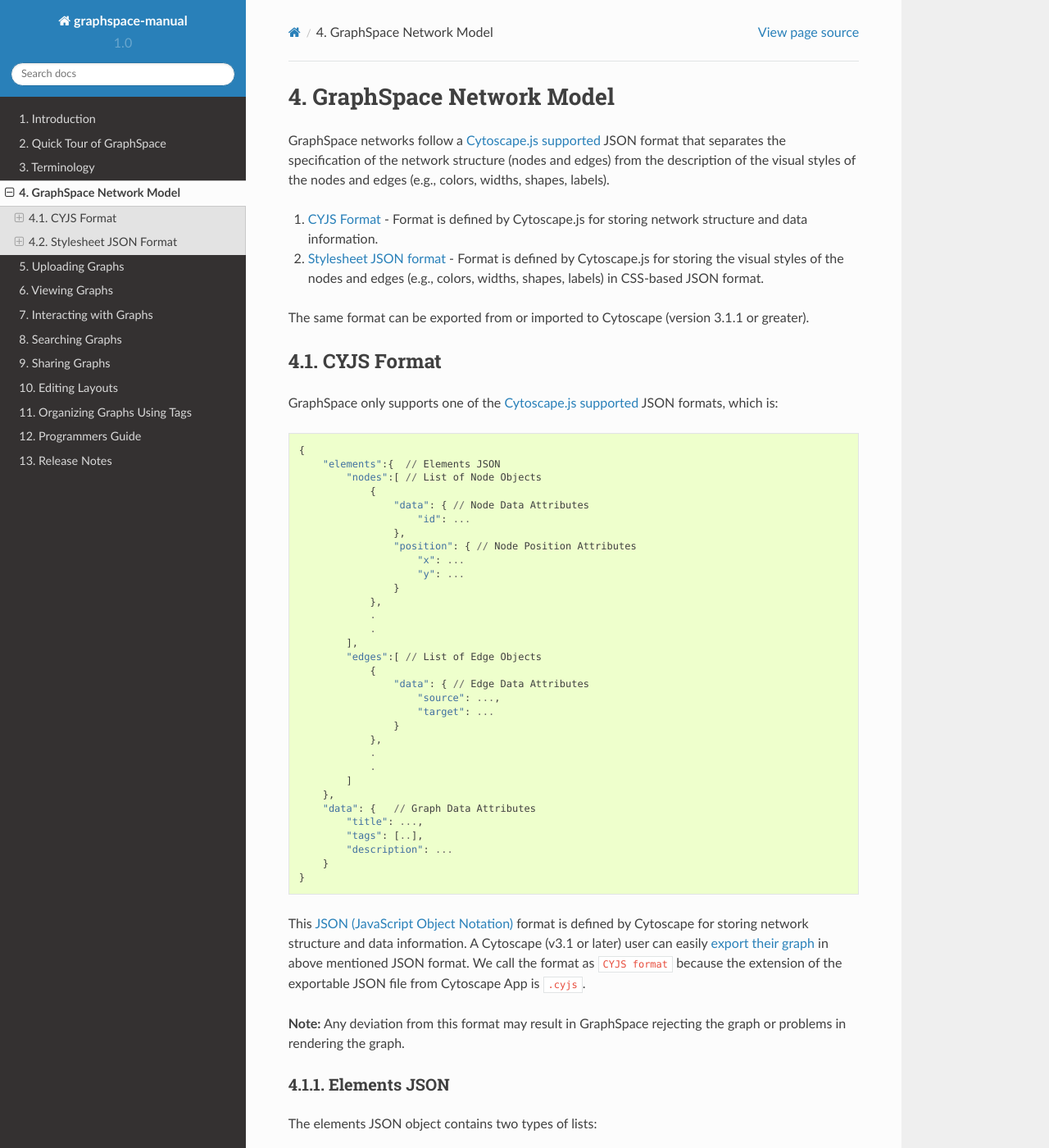
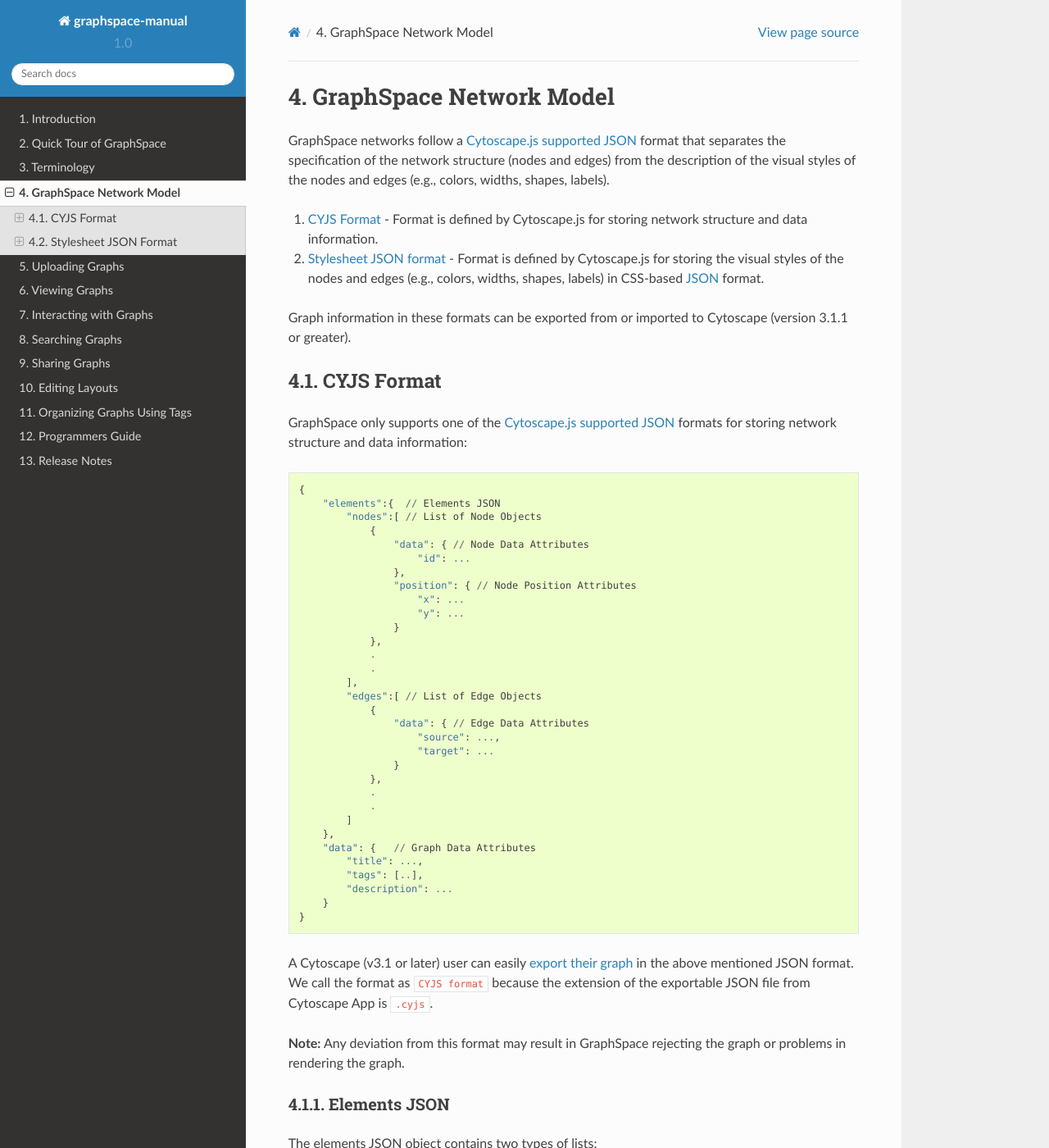
Before and after one commit to adbharadwaj/graphspace-manual, a Sphinx documentation site: the page built from docs/GraphSpace_Network_Model.md, in a window 1280 px wide and 1400 px high. Shown: the whole window at 82% size. Built offline with Sphinx 7.4.7 and the Read the Docs theme 2.0.0, drawn with Linux system fonts in a browser that asks for light colours.

Commit message:
Update GraphSpace_Network_Model.md

````diff
--- a/docs/GraphSpace_Network_Model.md
+++ b/docs/GraphSpace_Network_Model.md
@@ -1,15 +1,15 @@
 # GraphSpace Network Model
 
-GraphSpace networks follow a [Cytoscape.js supported](http://js.cytoscape.org/#notation/elements-json) JSON format that separates the specification of the network structure (nodes and edges) from the description of the visual styles of the nodes and edges (e.g., colors, widths, shapes, labels).
+GraphSpace networks follow a [Cytoscape.js supported](http://js.cytoscape.org/#notation/elements-json) [JSON](http://www.json.org/) format that separates the specification of the network structure (nodes and edges) from the description of the visual styles of the nodes and edges (e.g., colors, widths, shapes, labels).
 
 1. [CYJS Format](#cyjs-format) - Format is defined by Cytoscape.js for storing network structure and data information.
-2. [Stylesheet JSON format](#stylesheet-json-format) - Format is defined by Cytoscape.js for storing the visual styles of the nodes and edges (e.g., colors, widths, shapes, labels) in CSS-based JSON format.
+2. [Stylesheet JSON format](#stylesheet-json-format) - Format is defined by Cytoscape.js for storing the visual styles of the nodes and edges (e.g., colors, widths, shapes, labels) in CSS-based [JSON](http://www.json.org/) format.
 
-The same format can be exported from or imported to Cytoscape (version 3.1.1 or greater).
+Graph information in these formats can be exported from or imported to Cytoscape (version 3.1.1 or greater).
 
 ## CYJS Format
 
-GraphSpace only supports one of the [Cytoscape.js supported](http://js.cytoscape.org/#notation/elements-json) JSON formats, which is:
+GraphSpace only supports one of the [Cytoscape.js supported](http://js.cytoscape.org/#notation/elements-json) [JSON](http://www.json.org/) formats for storing network structure and data information:
 
 ```
 {
@@ -45,8 +45,7 @@
     }
 }
 ```
-
-This [JSON (JavaScript Object Notation)](http://www.json.org/) format is defined by Cytoscape for storing network structure and data information. A Cytoscape (v3.1 or later) user can easily [export their graph](http://manual.cytoscape.org/en/stable/Cytoscape.js_and_Cytoscape.html#export-network-and-table-to-cytoscape-js) in above mentioned JSON format. We call the format as `CYJS format` because the extension of the exportable JSON file from Cytoscape App is `.cyjs`.
+A Cytoscape (v3.1 or later) user can easily [export their graph](http://manual.cytoscape.org/en/stable/Cytoscape.js_and_Cytoscape.html#export-network-and-table-to-cytoscape-js) in the above mentioned JSON format. We call the format as `CYJS format` because the extension of the exportable JSON file from Cytoscape App is `.cyjs`.
 
 **Note:** Any deviation from this format may result in GraphSpace rejecting the graph or problems in rendering the graph.
 
````
